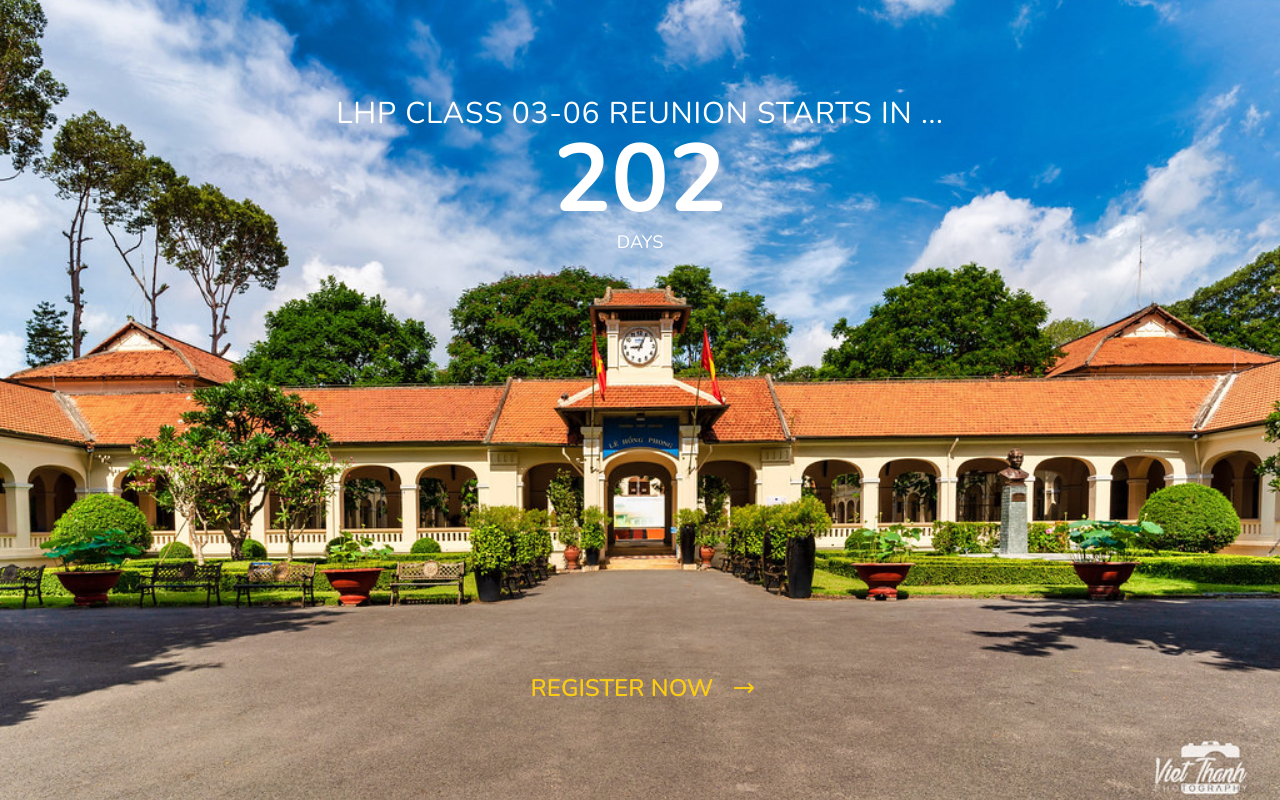
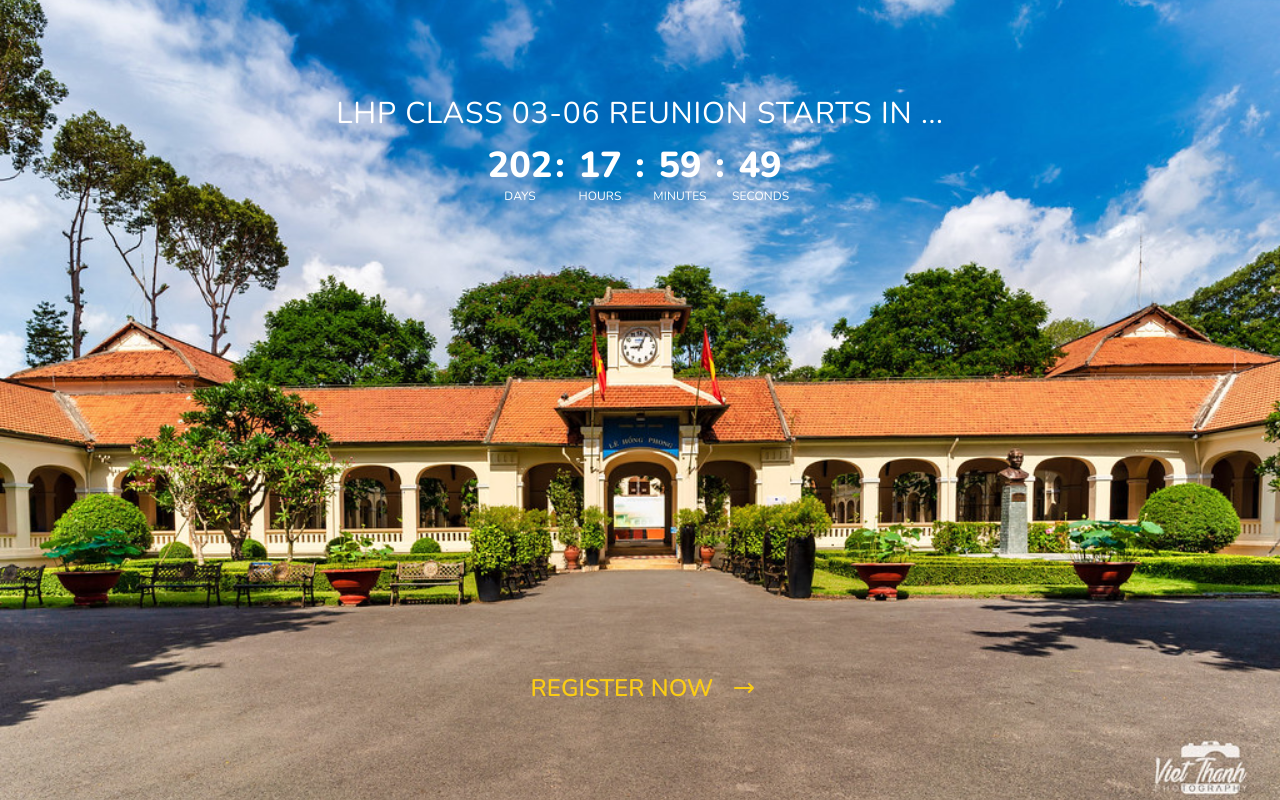
Before and after one commit to ChubbyCub/hs-reunion, a Next.js app: page / in a window 1280 px wide. Built offline with nearby package versions, Linux system fonts and the light colour scheme.

Commit message:
Updated count down

```diff
--- a/src/app/(steps)/merchandise/page.tsx
+++ b/src/app/(steps)/merchandise/page.tsx
@@ -10,16 +10,16 @@ export default function MerchandisePage() {
 
   return (
     <div>
-      <h1 className="text-2xl font-bold">Merchandise</h1>
-      <p>T-shirt order form will go here.</p>
+      <h1 className="text-2xl font-title">Merchandise</h1>
+      <p className="font-legalese">T-shirt order form will go here.</p>
        <div className="mt-8 flex justify-between">
-        <Button variant="outline" onClick={() => {
+        <Button variant="outline" className="font-form" onClick={() => {
             setStep(1);
             router.push("/register");
         }}>
           Back
         </Button>
-        <Button onClick={() => {
+        <Button className="font-form" onClick={() => {
             setStep(3);
             router.push("/donation");
         }}>
--- a/src/app/(steps)/payment/page.tsx
+++ b/src/app/(steps)/payment/page.tsx
@@ -10,16 +10,16 @@ export default function PaymentPage() {
 
   return (
     <div>
-      <h1 className="text-2xl font-bold">Payment</h1>
-      <p>Payment options will go here.</p>
+      <h1 className="text-2xl font-title">Payment</h1>
+      <p className="font-legalese">Payment options will go here.</p>
        <div className="mt-8 flex justify-between">
-        <Button variant="outline" onClick={() => {
+        <Button variant="outline" className="font-form" onClick={() => {
             setStep(3);
             router.push("/donation");
         }}>
           Back
         </Button>
-        <Button onClick={() => {
+        <Button className="font-form" onClick={() => {
             alert("Thank you for registering!");
             reset();
             router.push("/");
--- a/src/app/page.tsx
+++ b/src/app/page.tsx
@@ -3,9 +3,37 @@
 import Link from "next/link";
 import { motion } from "framer-motion";
 import {useTranslations} from 'next-intl';
+import { useEffect, useState } from "react";
 
 export default function Home() {
   const t = useTranslations("HomePage");
+  const eventDate = new Date("2026-01-11T08:00:00");
+  const [timeLeft, setTimeLeft] = useState({
+    days: 0,
+    hours: 0,
+    minutes: 0,
+    seconds: 0,
+  });
+
+  useEffect(() => {
+    function updateCountdown() {
+      const now = new Date();
+      const diff = eventDate.getTime() - now.getTime();
+      if (diff > 0) {
+        const days = Math.floor(diff / (1000 * 60 * 60 * 24));
+        const hours = Math.floor((diff / (1000 * 60 * 60)) % 24);
+        const minutes = Math.floor((diff / (1000 * 60)) % 60);
+        const seconds = Math.floor((diff / 1000) % 60);
+        setTimeLeft({ days, hours, minutes, seconds });
+      } else {
+        setTimeLeft({ days: 0, hours: 0, minutes: 0, seconds: 0 });
+      }
+    }
+    updateCountdown();
+    const timer = setInterval(updateCountdown, 1000);
+    return () => clearInterval(timer);
+  }, []);
+
   return (
       <main className="flex font-geist-mono min-h-screen flex-col items-center justify-center bg-black/40 p-24 uppercase md:justify-between md:bg-transparent">
       <div>
@@ -24,8 +52,42 @@ export default function Home() {
           transition={{ duration: 1.5, ease: "easeInOut", delay: 0.5 }}
           className="my-8 text-center text-white md:my-0"
         >
-          <h1 className="text-8xl font-bold">202</h1>
-          <p className="text-lg">{t("days")}</p>
+          <h1 className="text-6xl md:text-8xl font-title">
+            <div className="flex flex-col items-center mt-4">
+              <div className="flex justify-center items-end">
+                <div className="flex flex-col items-center" style={{ width: '3.5rem' }}>
+                  <span className="text-4xl font-title leading-none">{timeLeft.days}</span>
+                </div>
+                <div className="flex flex-col items-center" style={{ width: '1.5rem' }}>
+                  <span className="text-4xl font-title leading-none">:</span>
+                </div>
+                <div className="flex flex-col items-center" style={{ width: '3.5rem' }}>
+                  <span className="text-4xl font-title leading-none">{timeLeft.hours}</span>
+                </div>
+                <div className="flex flex-col items-center" style={{ width: '1.5rem' }}>
+                  <span className="text-4xl font-title leading-none">:</span>
+                </div>
+                <div className="flex flex-col items-center" style={{ width: '3.5rem' }}>
+                  <span className="text-4xl font-title leading-none">{timeLeft.minutes}</span>
+                </div>
+                <div className="flex flex-col items-center" style={{ width: '1.5rem' }}>
+                  <span className="text-4xl font-title leading-none">:</span>
+                </div>
+                <div className="flex flex-col items-center" style={{ width: '3.5rem' }}>
+                  <span className="text-4xl font-title leading-none">{timeLeft.seconds}</span>
+                </div>
+              </div>
+              <div className="flex justify-center items-start mt-1">
+                <div className="text-xs font-legalese text-center" style={{ width: '3.5rem' }}>days</div>
+                <div style={{ width: '1.5rem' }}></div>
+                <div className="text-xs font-legalese text-center" style={{ width: '3.5rem' }}>hours</div>
+                <div style={{ width: '1.5rem' }}></div>
+                <div className="text-xs font-legalese text-center" style={{ width: '3.5rem' }}>minutes</div>
+                <div style={{ width: '1.5rem' }}></div>
+                <div className="text-xs font-legalese text-center" style={{ width: '3.5rem' }}>seconds</div>
+              </div>
+            </div>
+          </h1>
         </motion.div>
       </div>
 
```
